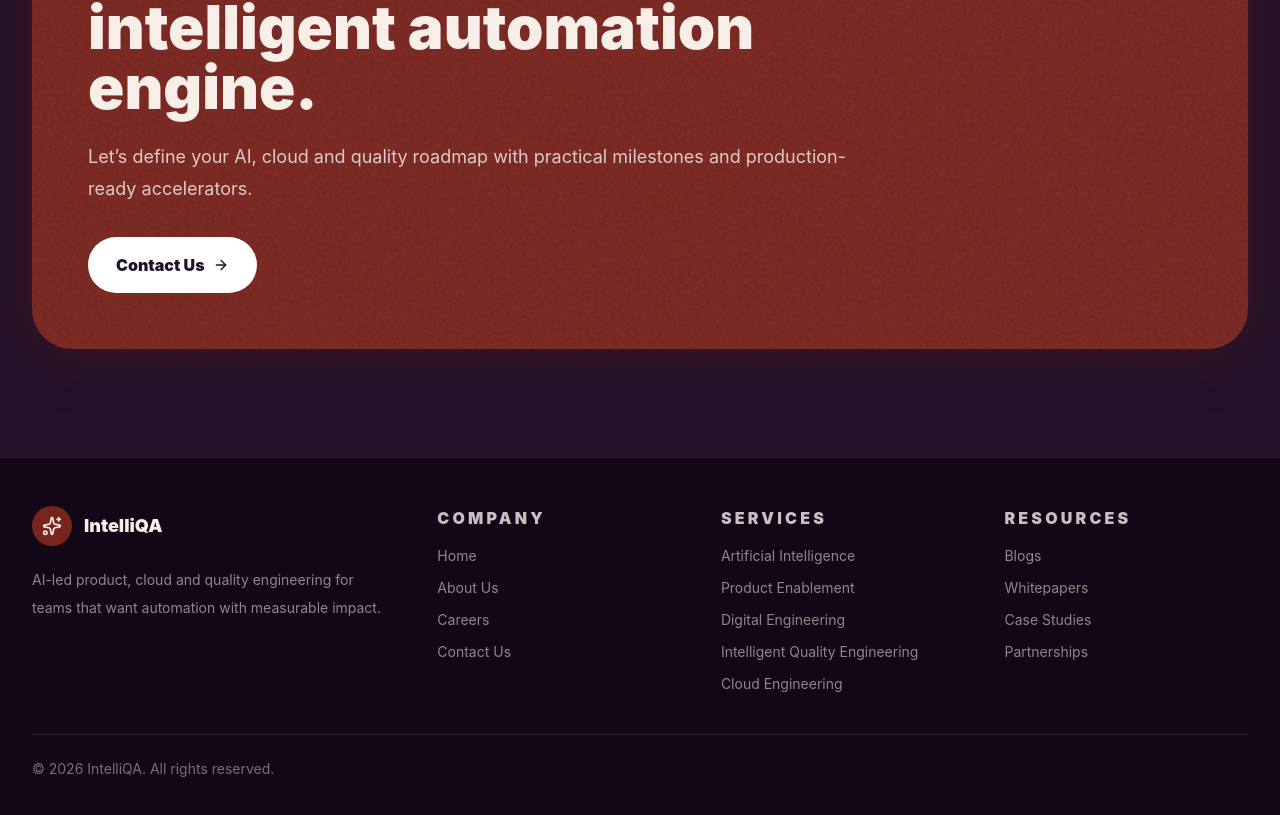
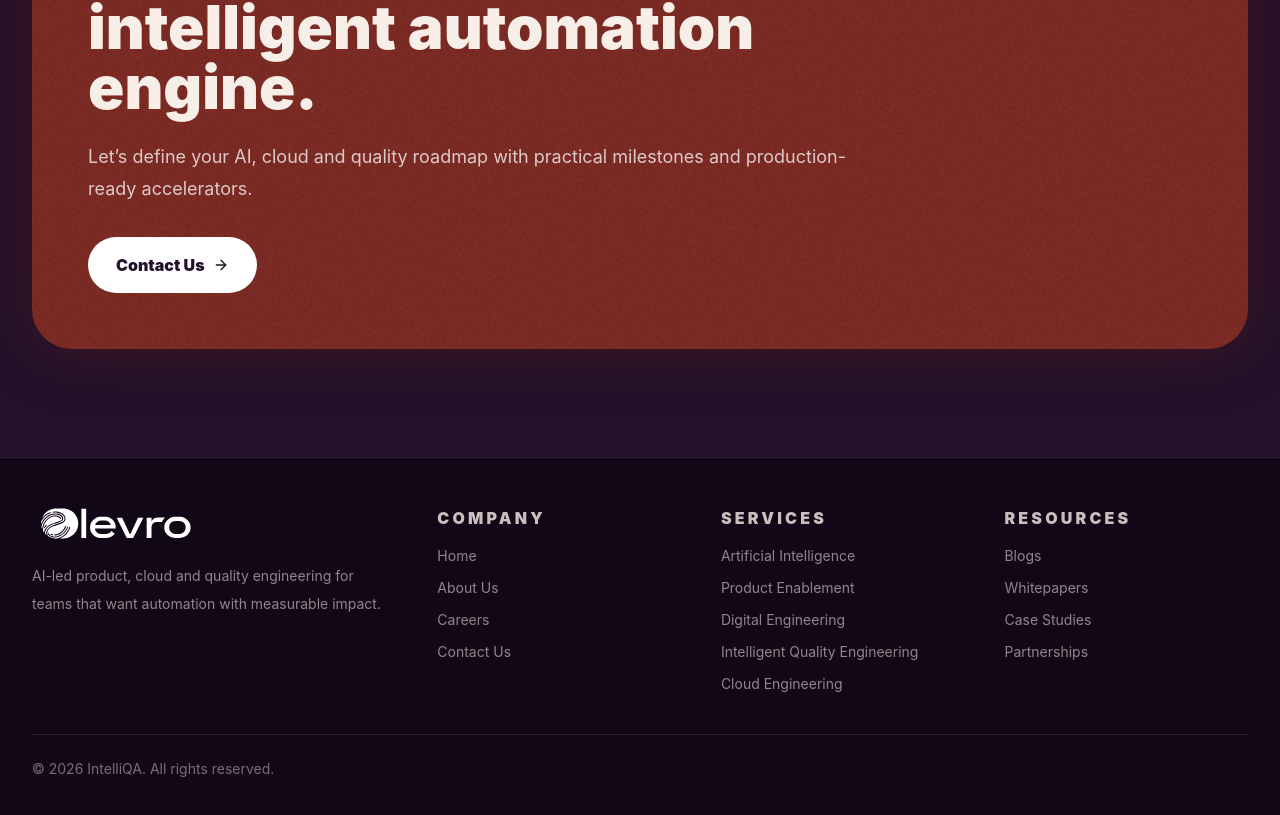
Before and after one commit to rvala-elevro/elevro_site, a Next.js app: page / in a window 1280 px wide. Shown: the part 5375-6190 px from the top of the page. Built offline with nearby package versions, Linux system fonts and the light colour scheme.

Commit message:
footer logo changes

```diff
--- a/app/page.tsx
+++ b/app/page.tsx
@@ -873,10 +873,14 @@ function Footer() {
       <div className="mx-auto grid max-w-7xl gap-10 md:grid-cols-[1.2fr_0.8fr_0.8fr_0.8fr]">
         <div>
           <div className="flex items-center gap-3">
-            <span className="grid h-10 w-10 place-items-center rounded-full bg-secondary">
-              <Sparkles className="h-5 w-5" />
-            </span>
-            <span className="text-lg font-black">IntelliQA</span>
+            <Image
+              src={"/elevro-logo.svg"}
+              alt="elevro-icon"
+              width={230}
+              height={50}
+              className="h-9 w-auto object-contain"
+              priority
+            />
           </div>
           <p className="mt-5 max-w-sm text-sm leading-7 text-cream/[0.55]">
             AI-led product, cloud and quality engineering for teams that want
```
